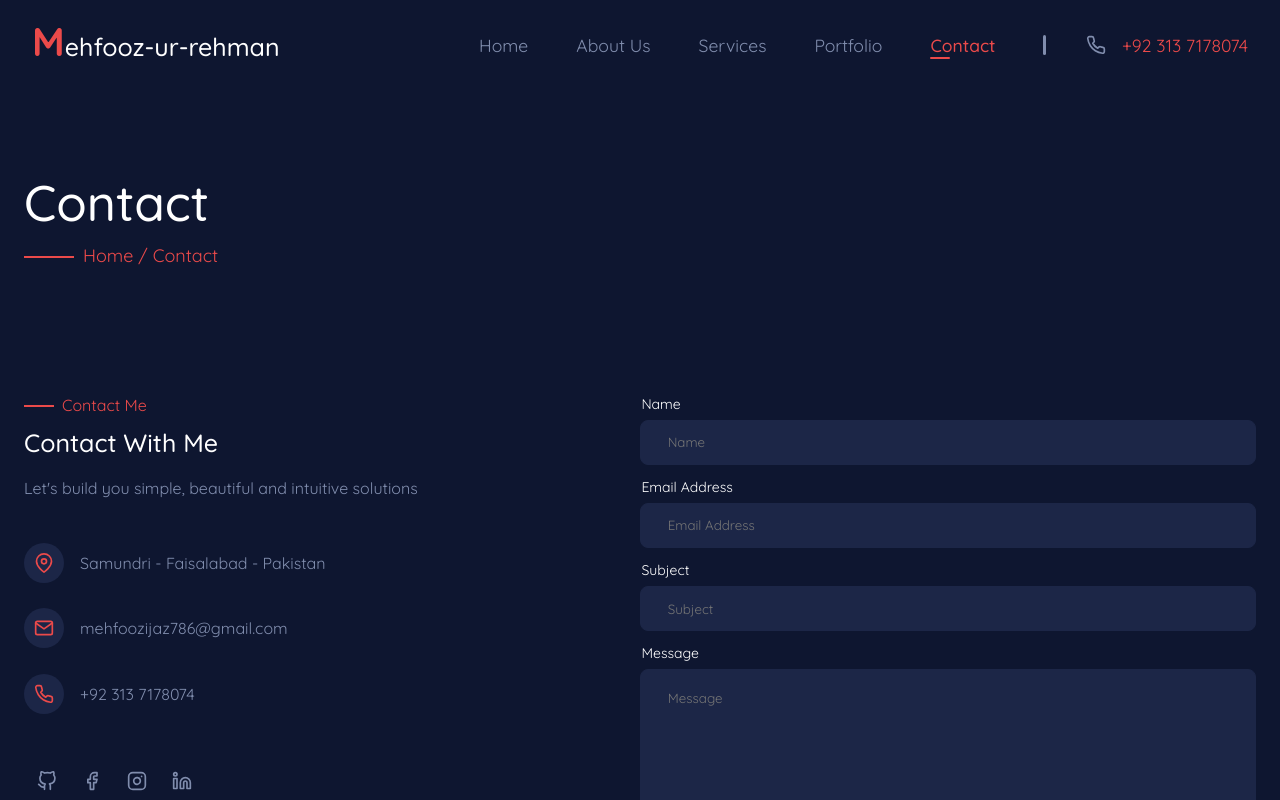
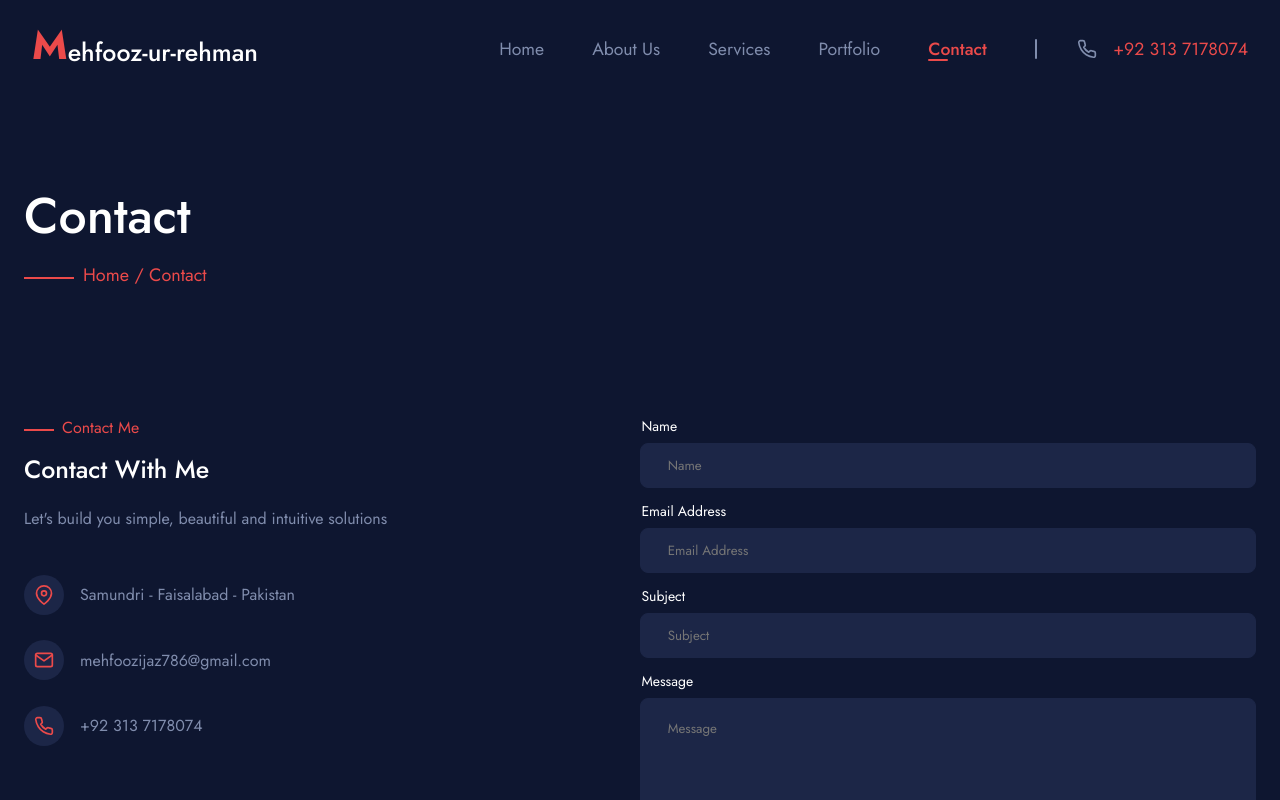
Before and after one commit to MehfoozurRehman/portfolio, a React (Vite) app: page /contact in a window 1280 px wide. Shown: the top 800 px of the page. Built offline with nearby package versions, Linux system fonts and the light colour scheme; what cloudinary-react would draw is missing.

Commit message:
font changed and deployed

```diff
--- a/src/App.scss
+++ b/src/App.scss
@@ -1,4 +1,4 @@
-@import url("https://fonts.googleapis.com/css2?family=Quicksand:wght@300;400;500;600;700&display=swap");
+@import url('https://fonts.googleapis.com/css2?family=Jost:ital,wght@0,100;0,200;0,300;0,400;0,500;0,600;0,700;0,800;0,900;1,100;1,200;1,300;1,400;1,500;1,600;1,700;1,800;1,900&display=swap');
 
 $primary: #eb4a4a;
 $secondary: #808dad;
@@ -9,7 +9,7 @@ $light: #ffffff;
 *::after,
 *::before {
   box-sizing: border-box;
-  font-family: "Quicksand", sans-serif;
+  font-family: 'Jost', sans-serif;
   scroll-behavior: smooth;
 }
 
```
